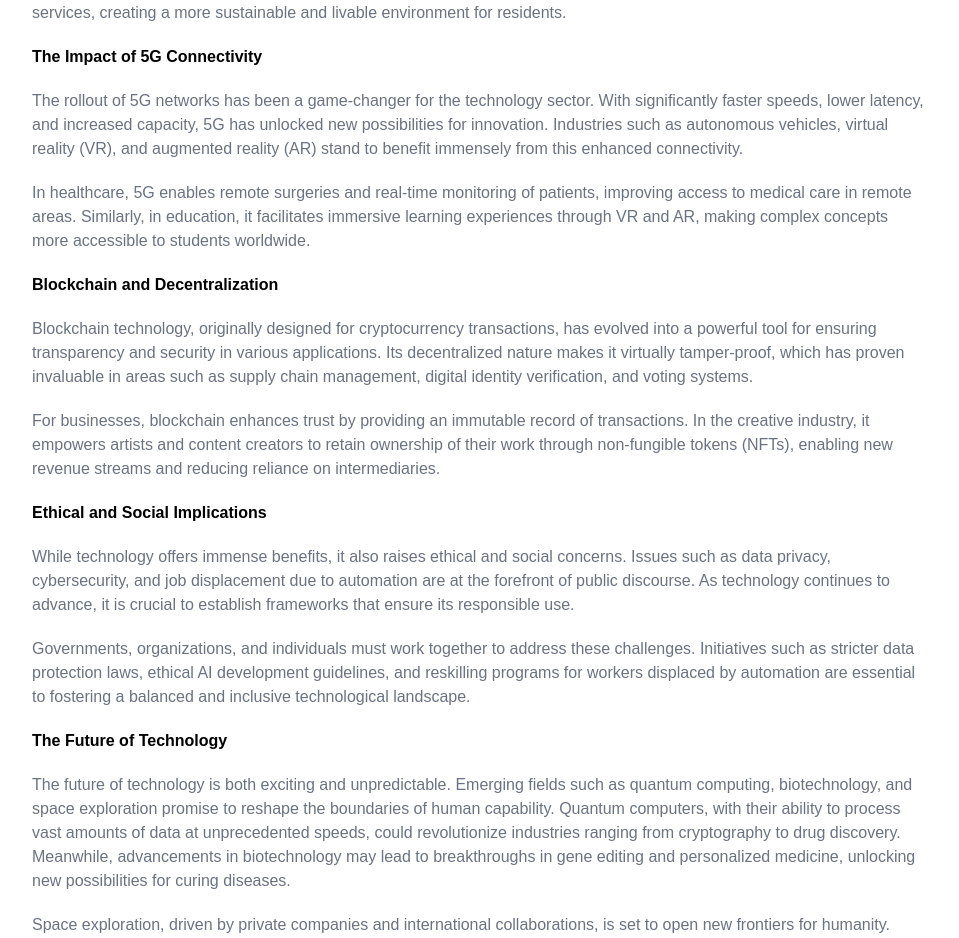
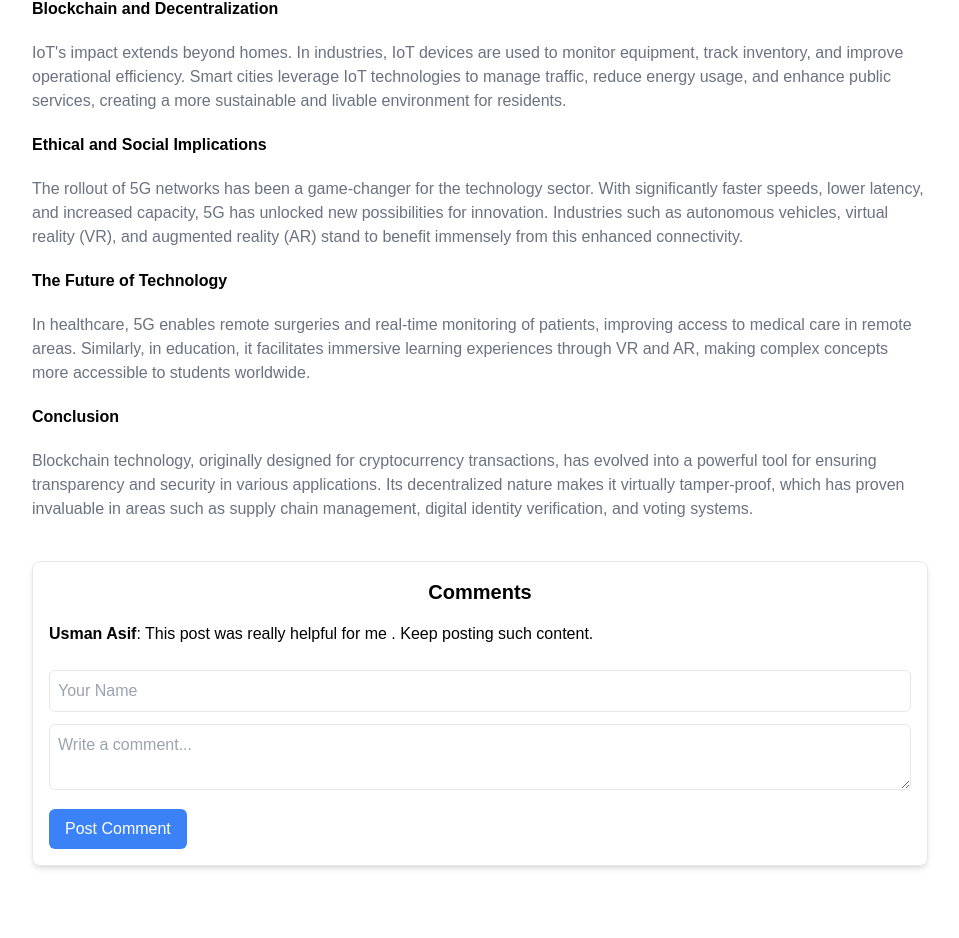
Before and after one commit to rameez9061/tech-blog, a Next.js app: page /Blogs/SingleBlog/0 in a window 1280 px wide. Shown: the part 1539-2477 px from the top of the page, without its empty margins (160-1119 px from the left). Built offline with nearby package versions, Linux system fonts and the light colour scheme.

Commit message:
Add files via upload

```diff
--- a/src/app/Blogs/SingleBlog/[id]/page.tsx
+++ b/src/app/Blogs/SingleBlog/[id]/page.tsx
@@ -1,67 +1,66 @@
-"use client"
+"use client";
 
+import Image from "next/image";
+import Comment from "../../../Comment/page";
 
-import Image from 'next/image';
-import Comment from "../../../Comment/page"
-
-
-
-export default async function SingleBlog({ params, }: { params: Promise<{ id: string }> }){
-
+export default async function SingleBlog({
+  params,
+}: {
+  params: Promise<{ id: string }>;
+}) {
   const { id } = await params;
 
+  try {
     // Fetch the data based on the dynamic id
     const jsonData = await fetch("/info.json");
     const data1 = await jsonData.json();
-  const selectedImage = data1[parseInt(id)].mainImage;
 
+    // Check if the id exists in the data
+    const blog = data1[parseInt(id)];
+    if (!blog) {
+      return <div>Error: Blog not found</div>;
+    }
+
+    const selectedImage = blog.mainImage;
+
+    // Fetch content data
     const contentFetch = await fetch("/content.json");
-  const contentData= await contentFetch.json();
+    const contentData = await contentFetch.json();
     const selectedContent = contentData[0];
-       return(
+
+    return (
       <>
-
         <div className="single-blog-outer-wrapper w-full">
-
           <div className="single-blog-inside w-[70%] mx-auto">
-
-
-                          <div className="image-container relative w-full  h-[35vh] xs:h-[45vh] sm:h-[55vh] md:h-[65vh] lg:h-[80vh]">
+            <div className="image-container relative w-full h-[35vh] xs:h-[45vh] sm:h-[55vh] md:h-[65vh] lg:h-[80vh]">
               <Image src={selectedImage} layout="fill" alt="blog1" />
             </div>
-                      <div className="content-div mt-10 ">
-                        <h1 className='mt-5 font-bold'>{selectedContent.heading1}</h1>
-                        <p className='mt-5 text-gray-500'>{selectedContent.para1}</p>
-                        <h1 className='mt-5 font-bold'>{selectedContent.heading2}</h1>
-                        <p className='mt-5 text-gray-500'>{selectedContent.para2}</p>
-                        <h1 className='mt-5 font-bold'>{selectedContent.heading3}</h1>
-                        <p className='mt-5 text-gray-500'>{selectedContent.para3}</p>
-                        <p className='mt-5 text-gray-500'>{selectedContent.para4}</p>
-       <h1 className='mt-5 font-bold'>{selectedContent.heading4}</h1>
-       <p className='mt-5 text-gray-500'>{selectedContent.para5}</p>
-       <p className='mt-5 text-gray-500'>{selectedContent.para6}</p>
-       <h1 className='mt-5 font-bold'>{selectedContent.heading5}</h1>
-       <p className='mt-5 text-gray-500'>{selectedContent.para7}</p>
-       <p className='mt-5 text-gray-500'>{selectedContent.para8}</p>
-       <h1 className='mt-5 font-bold'>{selectedContent.heading6}</h1>
-       <p className='mt-5 text-gray-500'>{selectedContent.para9}</p>
-       <p className='mt-5 text-gray-500'>{selectedContent.para10}</p>
-       <h1 className='mt-5 font-bold'>{selectedContent.heading7}</h1>
-       <p className='mt-5 text-gray-500'>{selectedContent.para11}</p>
-       <p className='mt-5 text-gray-500'>{selectedContent.para12}</p>
-       <h1 className='mt-5 font-bold'>{selectedContent.heading8}</h1>
-       <p className='mt-5 text-gray-500'>{selectedContent.para13}</p>
-       <p className='mt-5 text-gray-500'>{selectedContent.para14}</p>
-       <h1 className='mt-5 font-bold'>{selectedContent.heading9}</h1>
-       <p className='mt-5 text-gray-500'>{selectedContent.para15}</p>
+
+            <div className="content-div mt-10">
+              {Object.keys(selectedContent).map((key, index) => {
+                if (key.startsWith("heading")) {
+                  const paraKey = `para${key.slice(-1)}`;
+                  return (
+                    <div key={index}>
+                      <h1 className="mt-5 font-bold">
+                        {selectedContent[key]}
+                      </h1>
+                      <p className="mt-5 text-gray-500">
+                        {selectedContent[paraKey]}
+                      </p>
                     </div>
-                          <Comment/>
-
+                  );
+                }
+              })}
             </div>
 
+            <Comment />
           </div>
-
+        </div>
       </>
-
     );
+  } catch (error) {
+    console.error(error);
+    return <div className="text-red-500">Error fetching data</div>;
   }
+}
```
Lines whose indentation alone changed are shown as unchanged.
